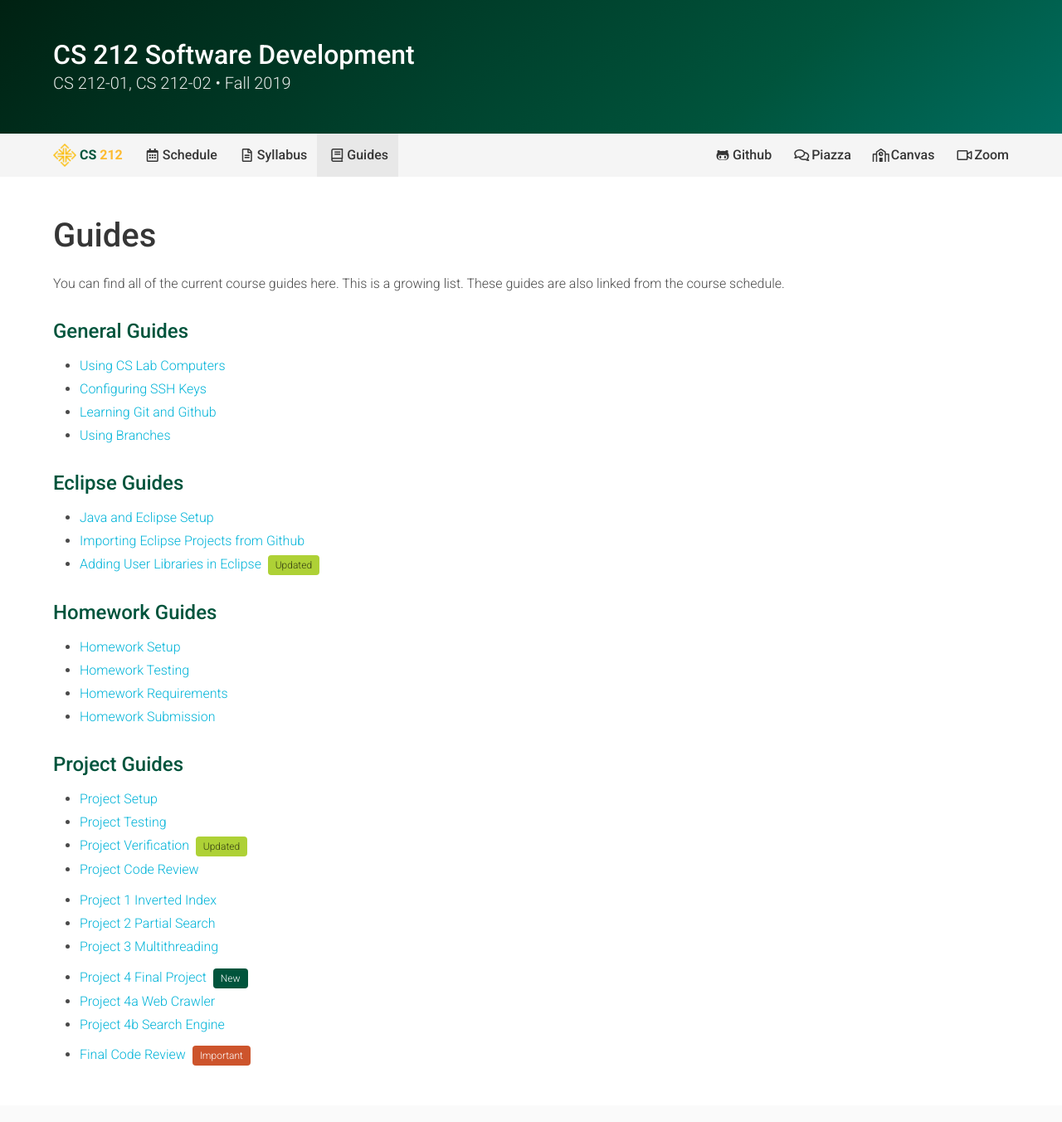
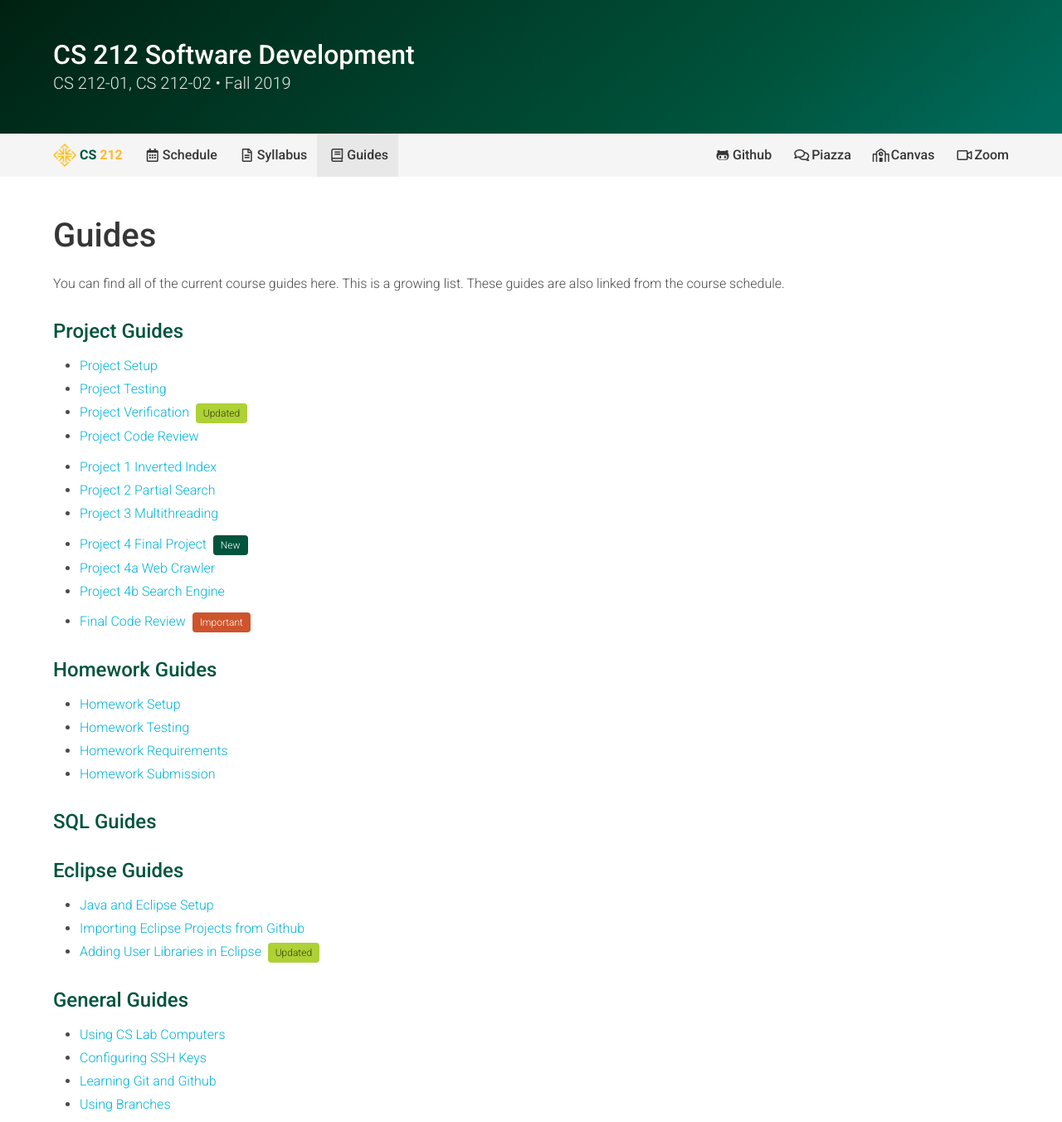
Before and after one commit to usf-cs212-spring2020/usf-cs212-spring2020.github.io, a Jekyll site: the page built from guides/index.html, in a window 1280 px wide and 1400 px high, cut to the strip 0-1352 px from the top of the window. Shown: the whole strip at 83% size. Built offline with Jekyll 4.4.1, drawn with Linux system fonts in a browser that asks for light colours; some of the changed lines change nothing that is shown.

Commit message:
Adding SQL guides.

```diff
--- a/_config.yml
+++ b/_config.yml
@@ -40,8 +40,7 @@
     output: true
     permalink: /guides/:collection/:name:output_ext
 
-  # sql:
-  #   title: SQL Guides
-  #   output: true
-  #   permalink: /guides/:collection/:name:output_ext
-  #
+  sql:
+    title: SQL Guides
+    output: true
+    permalink: /guides/:collection/:name:output_ext
--- a/guides/index.html
+++ b/guides/index.html
@@ -8,7 +8,7 @@
 
 <br/>
 
-{%- assign ordered = 'general,eclipse,homework,projects' | split: ',' -%}
+{%- assign ordered = 'projects,homework,sql,eclipse,general' | split: ',' -%}
 {%- for name in ordered %}
 {%- assign collection = site.collections | where: 'label', name | first %}
 {%- assign items = collection.docs | sort: 'key' -%}
```
